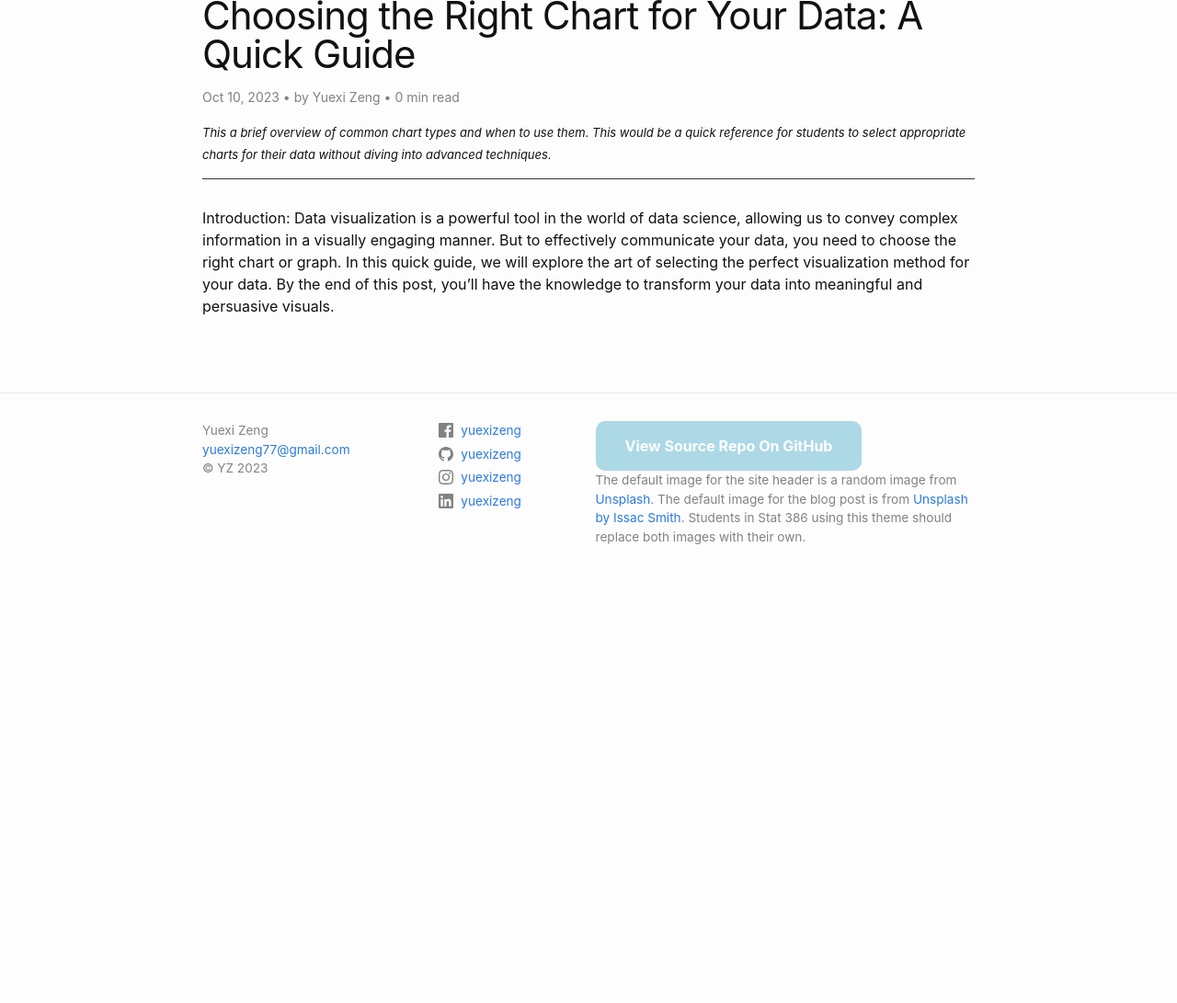
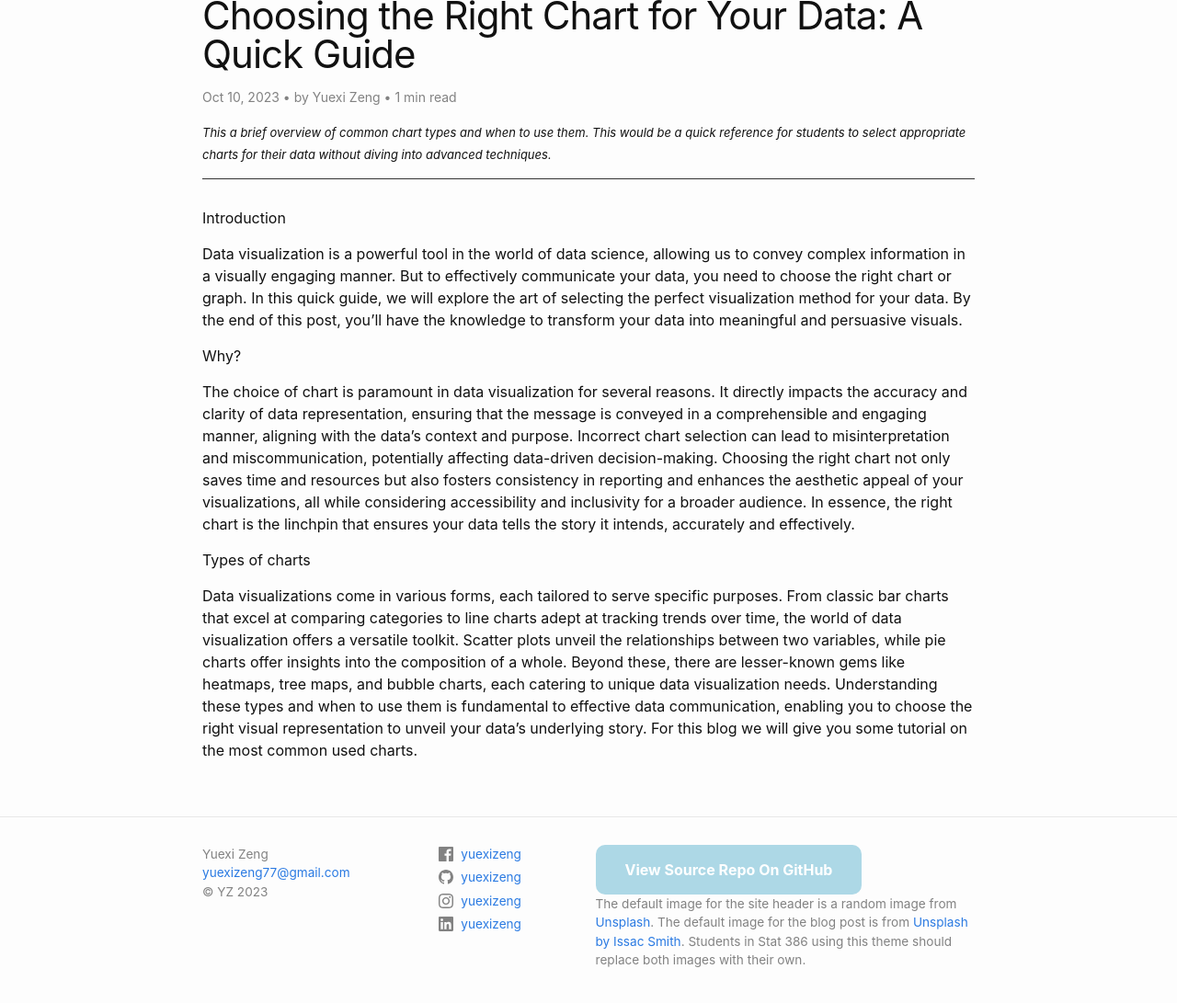
Before and after one commit to zyuexi2/yuexizeng.github.io, a Jekyll site: the page built from _posts/2023-10-10-first-post.md, in a window 1280 px wide, cut to the strip 246-1361 px from the top of the page. Shown: the top 1091 px of the strip at 92% size. Built offline with Jekyll 4.4.1, drawn with Linux system fonts in a browser that asks for light colours; comment, search, counter and statistics services are not loaded; before the commit the page ends 900 px from its top, so only the background shows below that.

Commit message:
Update 2023-10-10-first-post.md

```diff
--- a/_posts/2023-10-10-first-post.md
+++ b/_posts/2023-10-10-first-post.md
@@ -6,5 +6,15 @@ description: This a brief overview of common chart types and when to use them.
 image: "https://unsplash.com/photos/cOrFk2CiIDs"
 ---
 
-Introduction:
- Data visualization is a powerful tool in the world of data science, allowing us to convey complex information in a visually engaging manner. But to effectively communicate your data, you need to choose the right chart or graph. In this quick guide, we will explore the art of selecting the perfect visualization method for your data. By the end of this post, you'll have the knowledge to transform your data into meaningful and persuasive visuals.
+Introduction
+
+Data visualization is a powerful tool in the world of data science, allowing us to convey complex information in a visually engaging manner. But to effectively communicate your data, you need to choose the right chart or graph. In this quick guide, we will explore the art of selecting the perfect visualization method for your data. By the end of this post, you'll have the knowledge to transform your data into meaningful and persuasive visuals.
+
+Why?
+
+The choice of chart is paramount in data visualization for several reasons. It directly impacts the accuracy and clarity of data representation, ensuring that the message is conveyed in a comprehensible and engaging manner, aligning with the data's context and purpose. Incorrect chart selection can lead to misinterpretation and miscommunication, potentially affecting data-driven decision-making. Choosing the right chart not only saves time and resources but also fosters consistency in reporting and enhances the aesthetic appeal of your visualizations, all while considering accessibility and inclusivity for a broader audience. In essence, the right chart is the linchpin that ensures your data tells the story it intends, accurately and effectively.
+
+
+Types of charts
+
+Data visualizations come in various forms, each tailored to serve specific purposes. From classic bar charts that excel at comparing categories to line charts adept at tracking trends over time, the world of data visualization offers a versatile toolkit. Scatter plots unveil the relationships between two variables, while pie charts offer insights into the composition of a whole. Beyond these, there are lesser-known gems like heatmaps, tree maps, and bubble charts, each catering to unique data visualization needs. Understanding these types and when to use them is fundamental to effective data communication, enabling you to choose the right visual representation to unveil your data's underlying story. For this blog we will give you some tutorial on the most common used charts.
```
